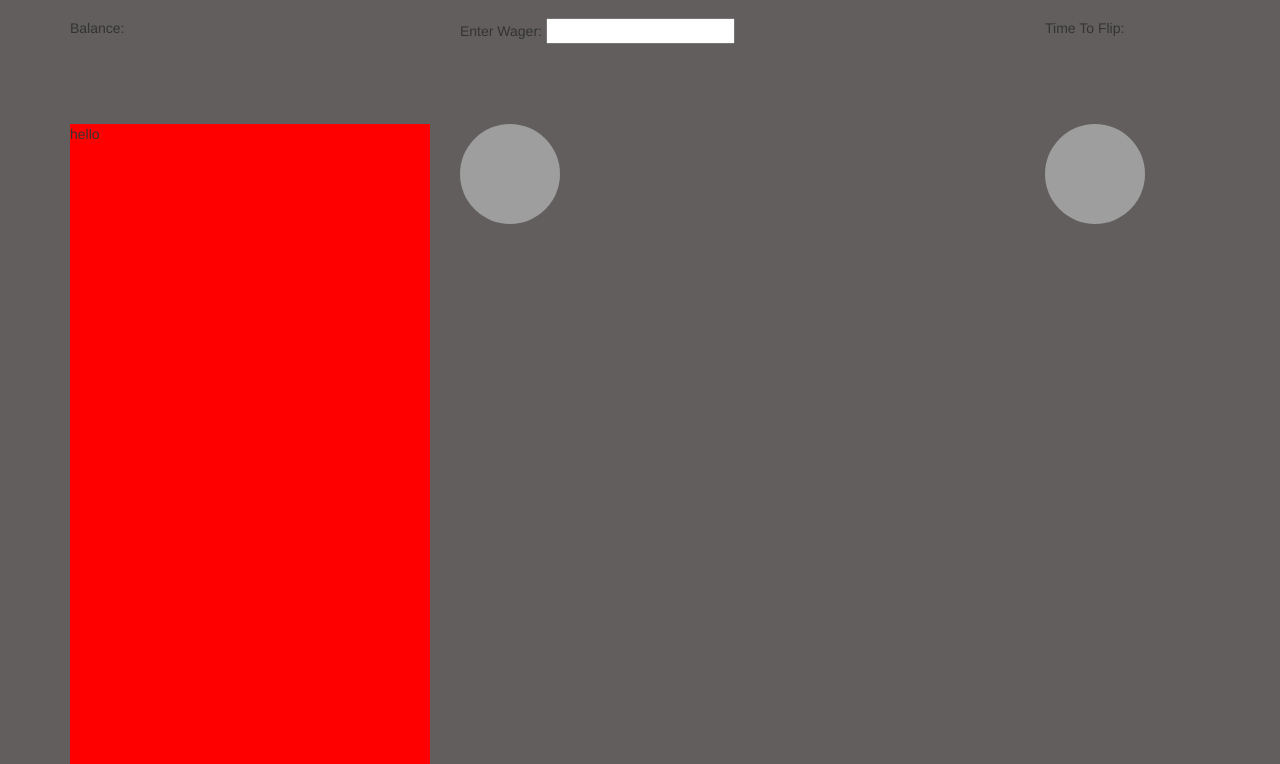
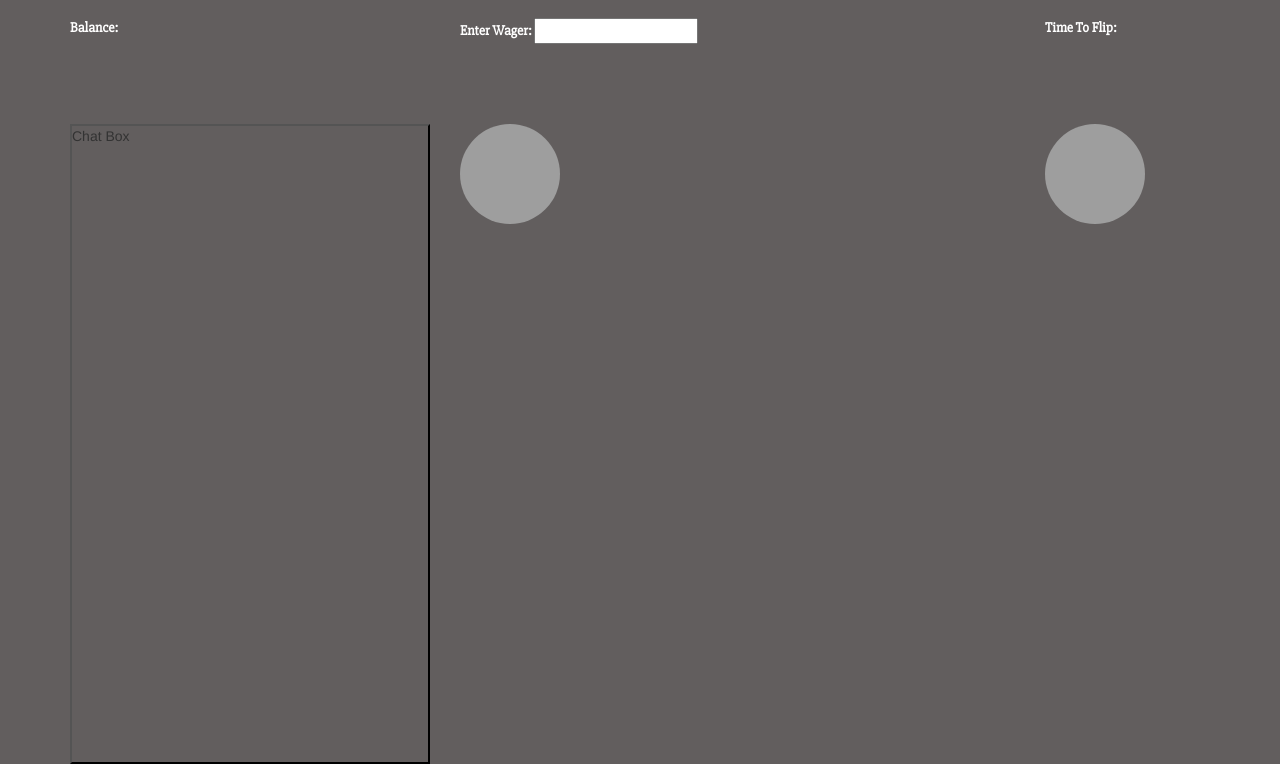
Before and after one commit to RossPddn/GroupProject, a plain HTML site: page index.html in a window 1280 px wide. Shown: the part 54-818 px from the top of the page. Drawn offline with nearby package versions, Linux system fonts and the light colour scheme; grey boxes are pictures that could not be loaded.

Commit message:
google fonts, border on chat box

```diff
--- a/index.html
+++ b/index.html
@@ -9,6 +9,7 @@
     <!-- Latest compiled and minified CSS -->
 <link rel="stylesheet" href="https://maxcdn.bootstrapcdn.com/bootstrap/3.3.7/css/bootstrap.min.css" integrity="sha384-BVYiiSIFeK1dGmJRAkycuHAHRg32OmUcww7on3RYdg4Va+PmSTsz/K68vbdEjh4u" crossorigin="anonymous">
 <link rel="stylesheet" type="text/css" media="screen" href="style.css" />
+<link href="https://fonts.googleapis.com/css?family=PT+Sans|Roboto+Slab|Slabo+27px" rel="stylesheet">
 
 </head>
 
@@ -82,7 +83,7 @@
         <div class="container" >
 
                 <div class="row">
-                    <div class="col-sm-4"><div id='chatbox'>hello</div></div>
+                    <div class="col-sm-4"><div id='chatbox'>Chat Box</div></div>
                     <div class="col-sm-2"><img src="https://images.alphacoders.com/882/882298.jpg" id='heads'></div>
                     <div class="col-sm-4"><div id='gameBox'></div></div>
                     <div class="col-sm-2"><img src='https://wallpapercave.com/wp/a86CfEx.jpg' id='tails'></div>
--- a/style.css
+++ b/style.css
@@ -1,12 +1,22 @@
 #chatbox{
+
 
     height:80vh;
     width:100%;
-    background-color:red;
+  border-style:outset;
+  border-color:black;
+  border-width:2px;
+
 
 }
 #wagerBar{
     margin-bottom:10vh;
+}
+#wagerBar div{
+    color:white;
+    font-family: 'Slabo 27px', 'PT Sans', 'Roboto Slab';
+    font-weight:bold;
+    font-size:1em;
 }
 #heads, #tails{
 
@@ -37,6 +47,9 @@ body{
 
 
 
-@media only screen and (max-width: 600px) {
+@media only screen and (max-width: 765px) {
+   #chatbox{
+    height:25vh;
 
+   }
 }
```
